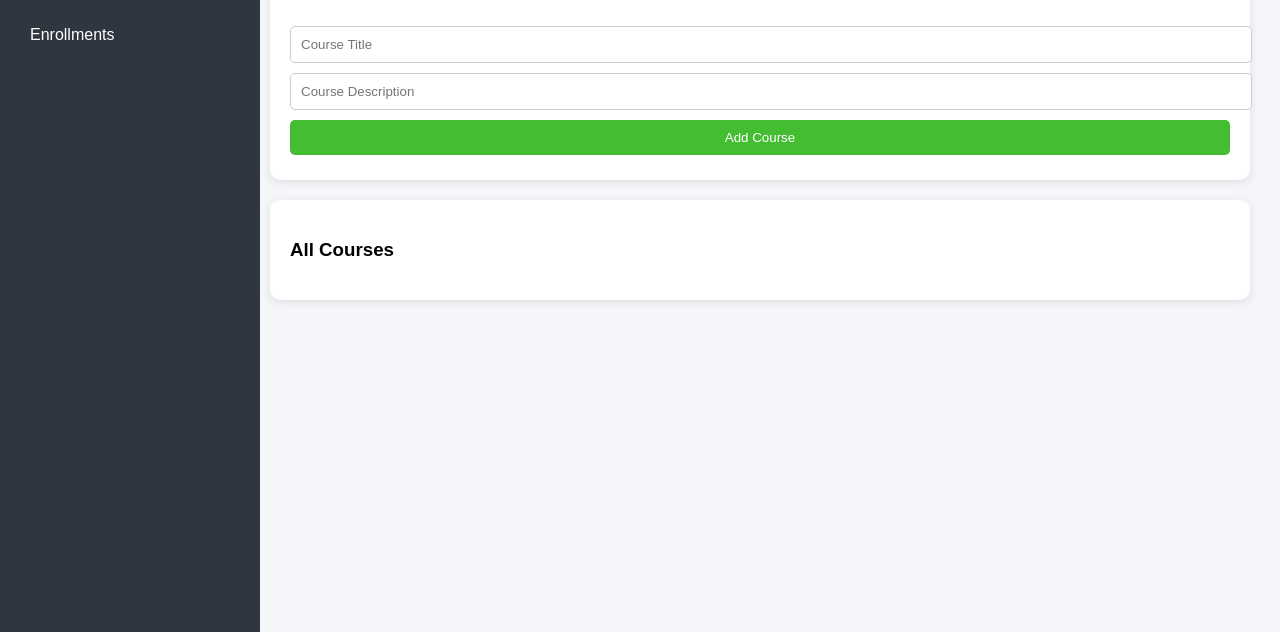
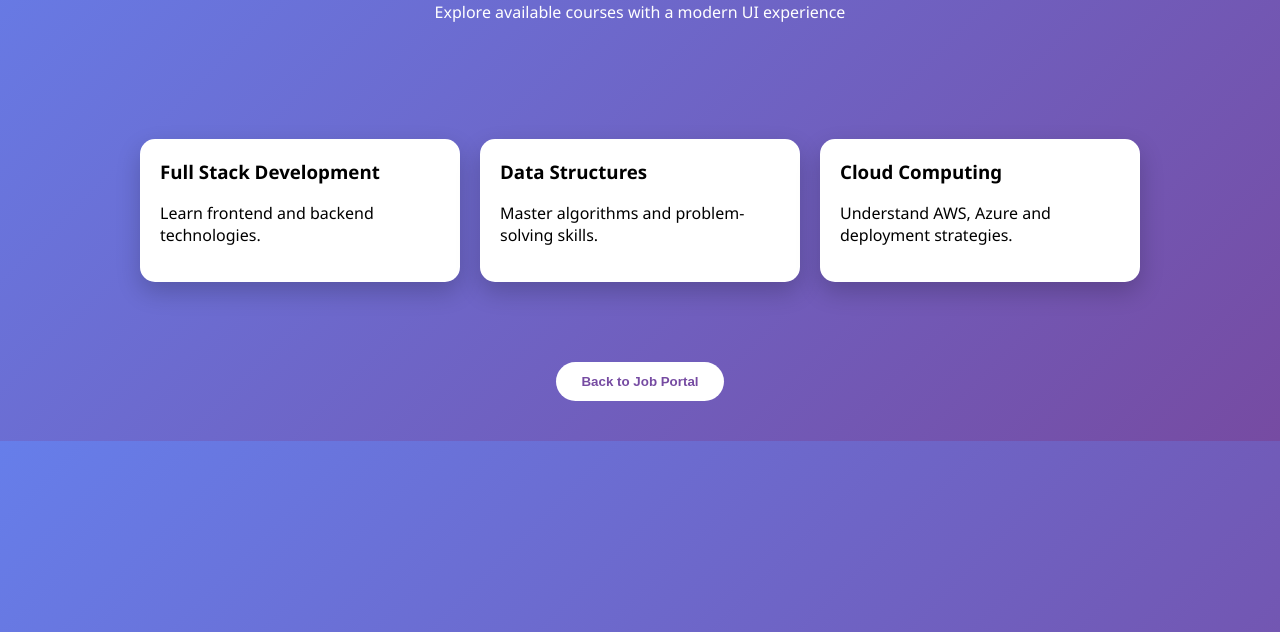
Before and after one commit to renuka24-rp/student-course-management, a plain HTML site: page frontend/index.html in a window 1280 px wide. Shown: the part 168-800 px from the top of the page. Drawn offline with Linux system fonts and the light colour scheme; no server answers.

Commit message:
Update index.html

```diff
--- a/frontend/index.html
+++ b/frontend/index.html
@@ -7,148 +7,118 @@
     <style>
         body {
             margin: 0;
-            font-family: Arial, sans-serif;
-            background-color: #f5f6fa;
+            font-family: 'Segoe UI', sans-serif;
+            background: linear-gradient(135deg, #667eea, #764ba2);
+            color: white;
+            overflow-x: hidden;
         }
 
-        .sidebar {
-            width: 220px;
-            height: 100vh;
-            background: #2f3640;
-            color: white;
-            position: fixed;
-            padding: 20px;
+        header {
+            text-align: center;
+            padding: 60px 20px;
+            animation: fadeDown 1s ease-in-out;
         }
 
-        .sidebar h2 {
-            text-align: center;
+        header h1 {
+            font-size: 40px;
         }
 
-        .sidebar a {
-            display: block;
-            color: white;
-            padding: 10px;
-            text-decoration: none;
-            margin-top: 10px;
-            border-radius: 5px;
-        }
-
-        .sidebar a:hover {
-            background: #40739e;
-        }
-
-        .main {
-            margin-left: 240px;
-            padding: 30px;
+        .container {
+            display: flex;
+            justify-content: center;
+            flex-wrap: wrap;
+            gap: 20px;
+            padding: 40px;
         }
 
         .card {
             background: white;
+            color: black;
+            width: 280px;
             padding: 20px;
-            border-radius: 10px;
-            box-shadow: 0 2px 10px rgba(0,0,0,0.1);
-            margin-bottom: 20px;
+            border-radius: 15px;
+            box-shadow: 0 10px 25px rgba(0,0,0,0.2);
+            transform: translateY(50px);
+            opacity: 0;
+            animation: fadeUp 0.8s forwards;
         }
 
-        input, button {
-            padding: 10px;
-            margin: 5px 0;
-            width: 100%;
-            border-radius: 5px;
-            border: 1px solid #ccc;
+        .card:nth-child(1) { animation-delay: 0.2s; }
+        .card:nth-child(2) { animation-delay: 0.4s; }
+        .card:nth-child(3) { animation-delay: 0.6s; }
+
+        .card h3 {
+            margin-top: 0;
         }
 
-        button {
-            background: #44bd32;
-            color: white;
+        .back-btn {
+            display: block;
+            margin: 40px auto;
+            padding: 12px 25px;
+            background: white;
+            color: #764ba2;
             border: none;
+            border-radius: 25px;
             cursor: pointer;
+            font-weight: bold;
+            transition: 0.3s;
         }
 
-        button:hover {
-            background: #2ecc71;
+        .back-btn:hover {
+            background: #eee;
+            transform: scale(1.05);
         }
 
-        .course-card {
-            background: #ecf0f1;
-            padding: 10px;
-            margin: 5px 0;
-            border-radius: 5px;
+        @keyframes fadeUp {
+            to {
+                transform: translateY(0);
+                opacity: 1;
+            }
+        }
+
+        @keyframes fadeDown {
+            from {
+                transform: translateY(-40px);
+                opacity: 0;
+            }
+            to {
+                transform: translateY(0);
+                opacity: 1;
+            }
         }
     </style>
 </head>
 
 <body>
 
-<div class="sidebar">
-    <h2>Dashboard</h2>
-    <a href="#">Overview</a>
-    <a href="#">Courses</a>
-    <a href="#">Enrollments</a>
-</div>
+<header>
+    <h1>Student Course Management</h1>
+    <p>Explore available courses with a modern UI experience</p>
+</header>
 
-<div class="main">
-
-    <h1>Student Course Management</h1>
-
+<div class="container">
     <div class="card">
-        <h3>Add New Course</h3>
-        <input type="text" id="title" placeholder="Course Title">
-        <input type="text" id="description" placeholder="Course Description">
-        <button onclick="addCourse()">Add Course</button>
+        <h3>Full Stack Development</h3>
+        <p>Learn frontend and backend technologies.</p>
     </div>
 
     <div class="card">
-        <h3>All Courses</h3>
-        <div id="courseList"></div>
+        <h3>Data Structures</h3>
+        <p>Master algorithms and problem-solving skills.</p>
     </div>
 
+    <div class="card">
+        <h3>Cloud Computing</h3>
+        <p>Understand AWS, Azure and deployment strategies.</p>
+    </div>
 </div>
 
+<button class="back-btn" onclick="goBack()">Back to Job Portal</button>
+
 <script>
-
-const API_URL = "https://student-course-management-tp4v.onrender.com"; // your backend
-
-async function addCourse() {
-    const title = document.getElementById("title").value;
-    const description = document.getElementById("description").value;
-
-    if (!title || !description) {
-        alert("Please fill all fields");
-        return;
-    }
-
-    const response = await fetch(`${API_URL}/courses`, {
-        method: "POST",
-        headers: { "Content-Type": "application/json" },
-        body: JSON.stringify({ title, description })
-    });
-
-    if(response.ok){
-        alert("Course Added Successfully");
-        loadCourses();
-    } else {
-        alert("Error adding course");
-    }
+function goBack() {
+    window.location.href = "https://your-job-portal-url.onrender.com";
 }
-
-async function loadCourses() {
-    const response = await fetch(`${API_URL}/courses`);
-    const courses = await response.json();
-
-    const list = document.getElementById("courseList");
-    list.innerHTML = "";
-
-    courses.forEach(course => {
-        const div = document.createElement("div");
-        div.className = "course-card";
-        div.innerHTML = `<b>${course.title}</b><br>${course.description}`;
-        list.appendChild(div);
-    });
-}
-
-loadCourses();
-
 </script>
 
 </body>
```
